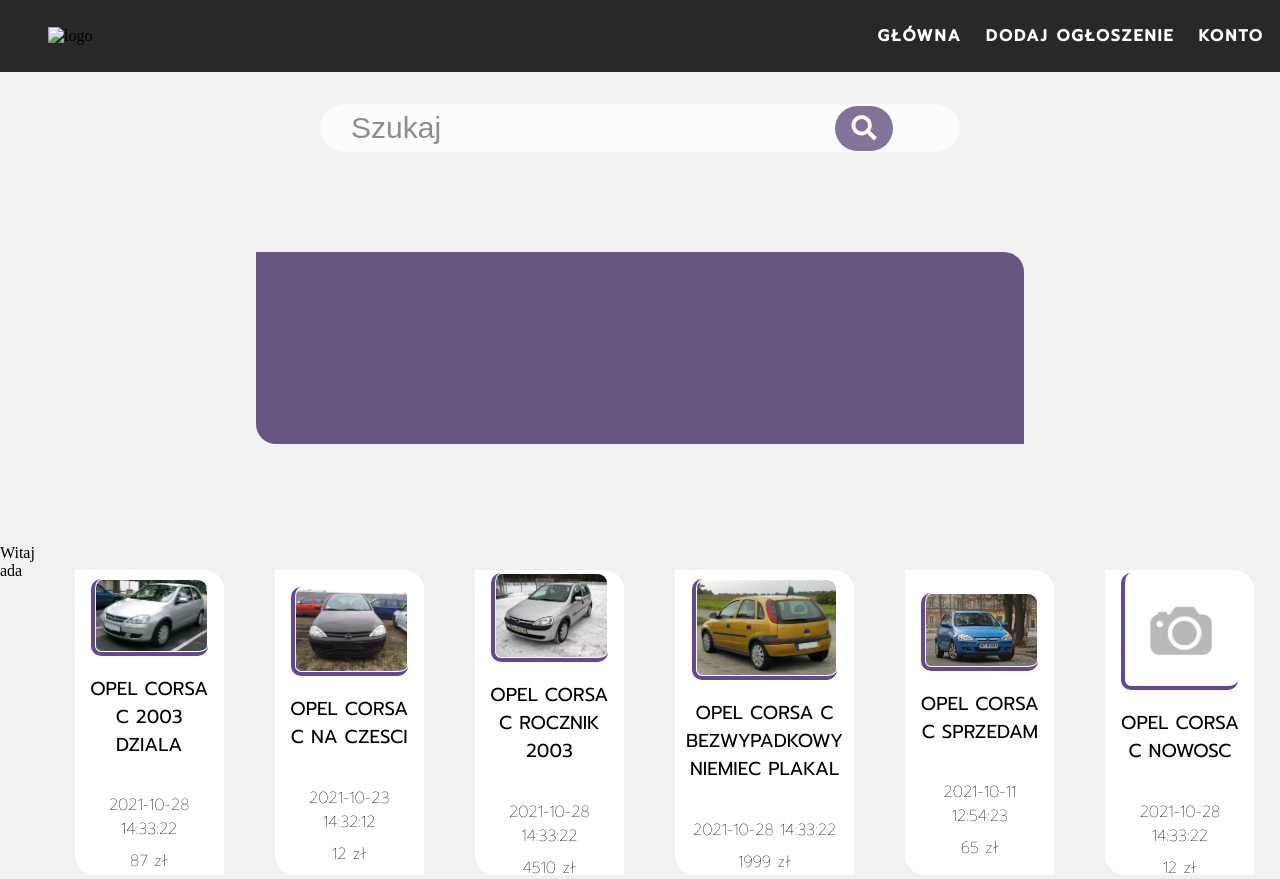
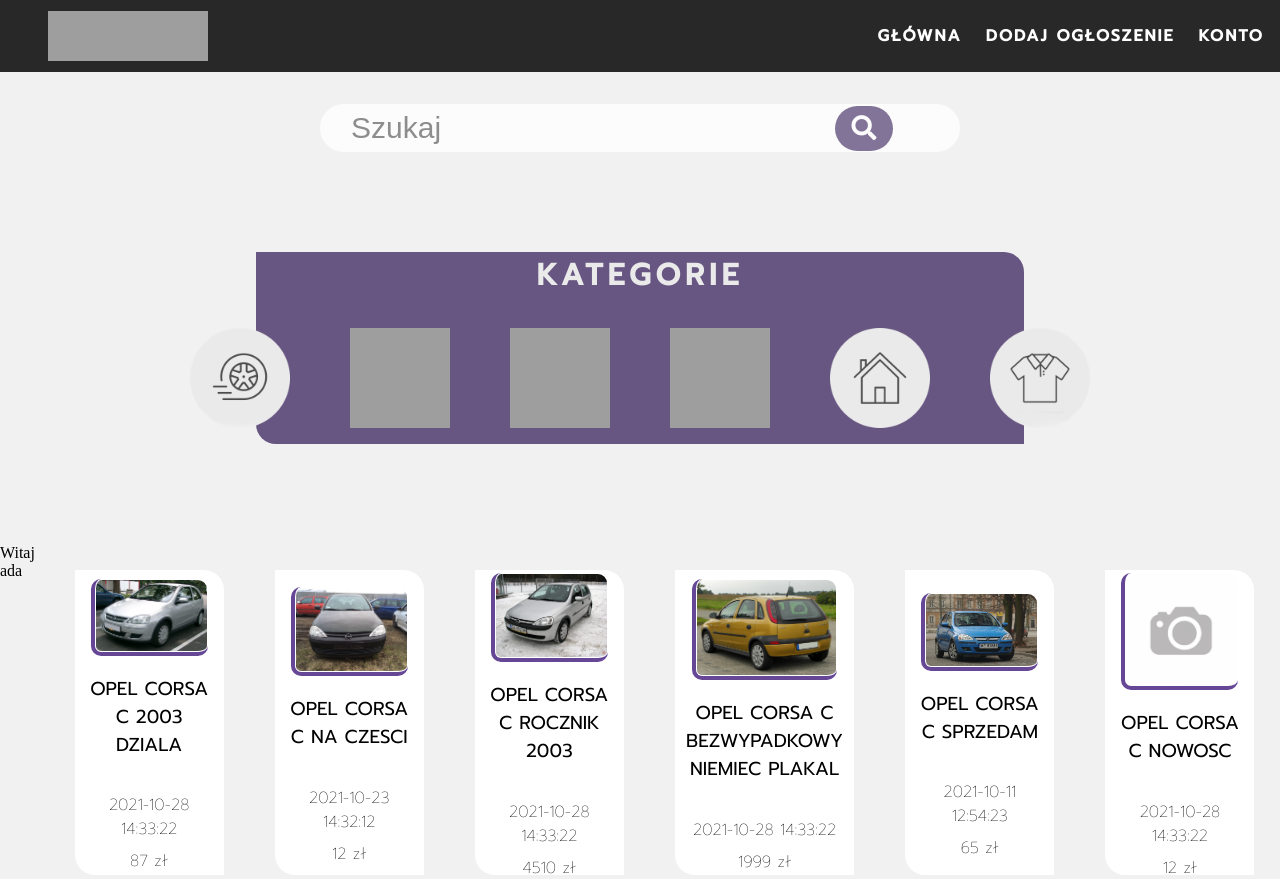
Before and after one commit to bartexs6/Molto, a PHP site: page / in a window 1280 px wide. Shown: the top 879 px of the page. Run offline with PHP 8.4, Linux system fonts and the light colour scheme; data comes from the database, SQL or seed files in the repository; some libraries are stand-ins or nearby versions; grey boxes are pictures that could not be loaded.

Commit message:
Add files via upload

```diff
--- a/index.php
+++ b/index.php
@@ -13,7 +13,7 @@
 
     <nav>
         <div class="logo">
-            <img src="" alt="logo">
+            <img src="vizualization/mol.png" alt="logo" width="160" height="50">
         </div>
 
         <div class="navigation">
@@ -45,6 +45,38 @@
 
         <!--SEKCJA KATEGORII-->
         <section class="categories">
+            <div class="topic">Kategorie</div>
+            <div class="ctg">
+                <div class="c1">
+                    <a href="#">
+                        <img src="vizualization/moto.png" alt="moto" width="100" height="100"></a>
+                </div>
+
+                <div class="c2">
+                    <a href="#">
+                        <img src="vizualization/nieruchmosc.png" alt="nieruchmosc" width="100" height="100"></a>
+                </div>
+
+                <div class="c3">
+                    <a href="#">
+                        <img src="vizualization/phone.png" alt="phone" width="100" height="100"></a>
+                </div>
+
+                <div class="c4">
+                <a href="#">
+                        <img src="vizualization/piła.png" alt="pila" width="100" height="100"></a>
+                </div>
+
+                <div class="c5">
+                <a href="#">
+                        <img src="vizualization/domogrod.png" alt="domogrod" width="100" height="100"></a>
+                </div>
+
+                <div class="c6">
+                <a href="#">
+                        <img src="vizualization/ubrania.png" alt="ubrania" width="100" height="100"></a>
+                </div>
+            </div>
         </section>
 
 
```
